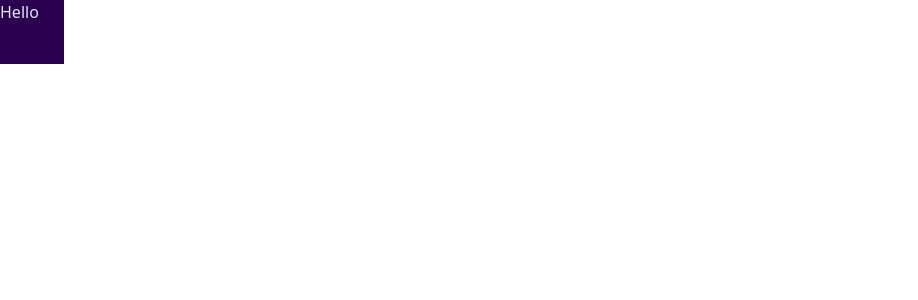
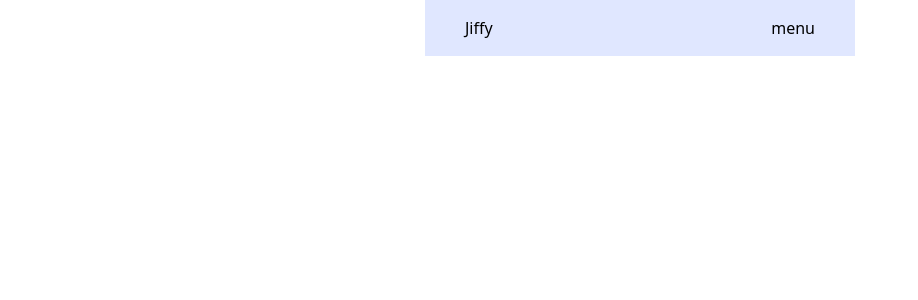
Before and after one commit to Niraj436/jiffy, a Next.js app: page / in a window 1280 px wide. Shown: the top 300 px of the page, without its empty margins (0-918 px from the left). Built offline with nearby package versions, Linux system fonts and the light colour scheme.

Commit message:
container added

```diff
--- a/src/app/page.js
+++ b/src/app/page.js
@@ -1,11 +1,15 @@
+import Container from '@/components/Container';
 import Image from 'next/image';
 
 export default function Home() {
-  return (
-    <div className="primary ">
-      <div>
-        <div className="h-16 w-16 text-background bg-brand">Hello</div>
-      </div>
-    </div>
-  );
+	return (
+		<div className='bg-background max-w-[430px] mx-auto'>
+			<Container>
+				<div className='flex justify-between'>
+					<div>Jiffy</div>
+					<div>menu</div>
+				</div>
+			</Container>
+		</div>
+	);
 }
--- /dev/null
+++ b/src/components/Container.js
@@ -0,0 +1,7 @@
+import React from 'react';
+
+const Container = ({ children, className }) => {
+	return <div className={`${className} px-10 py-4`}>{children}</div>;
+};
+
+export default Container;
```
